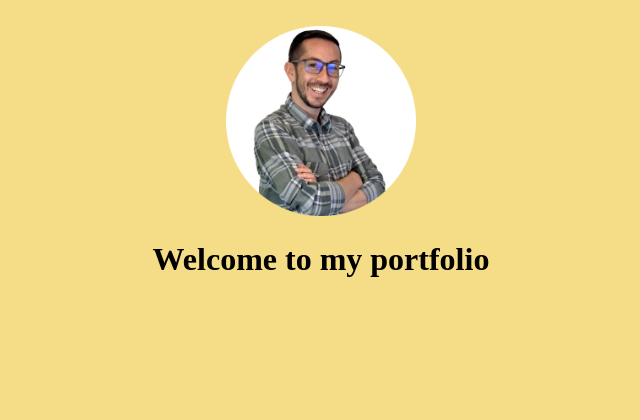
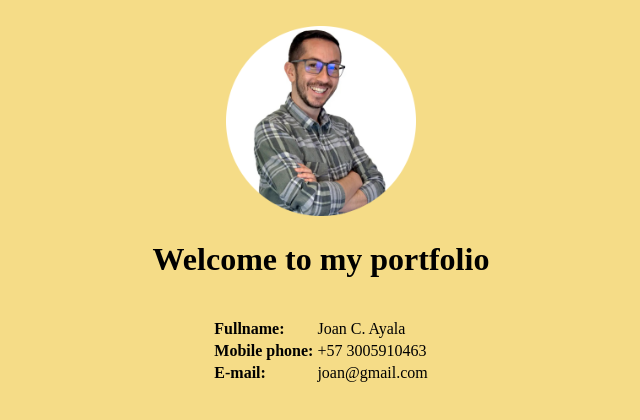
Before and after one commit to joanc-byte/joanc-byte.github.io, a plain HTML site: page index.html in a window 1280 px wide. Shown: the whole page, without its empty margins (319-959 px from the left). Drawn offline with Linux system fonts and the light colour scheme.

Commit message:
Index file: Add personal information

```diff
--- a/index.html
+++ b/index.html
@@ -9,7 +9,19 @@
     <br>
     <center>
         <img src = "images/me.png" width="15%"><br>
-        <h1>Welcome to my portfolio</h1>
+        <h1>Welcome to my portfolio</h1><br>
+        <table border="0">
+            <tr>
+                <td><label><b>Fullname:</b></label></td>
+                <td>Joan C. Ayala</td>
+            </tr>
+                <td><label><b>Mobile phone:</b></label></td>
+                <td>+57 3005910463</td>
+            </tr>
+                <td><label><b>E-mail:</b></label></td>
+                <td>joan@gmail.com</td>
+            </tr>
+        </table>
     </center>
 </body>
 </html>
```
